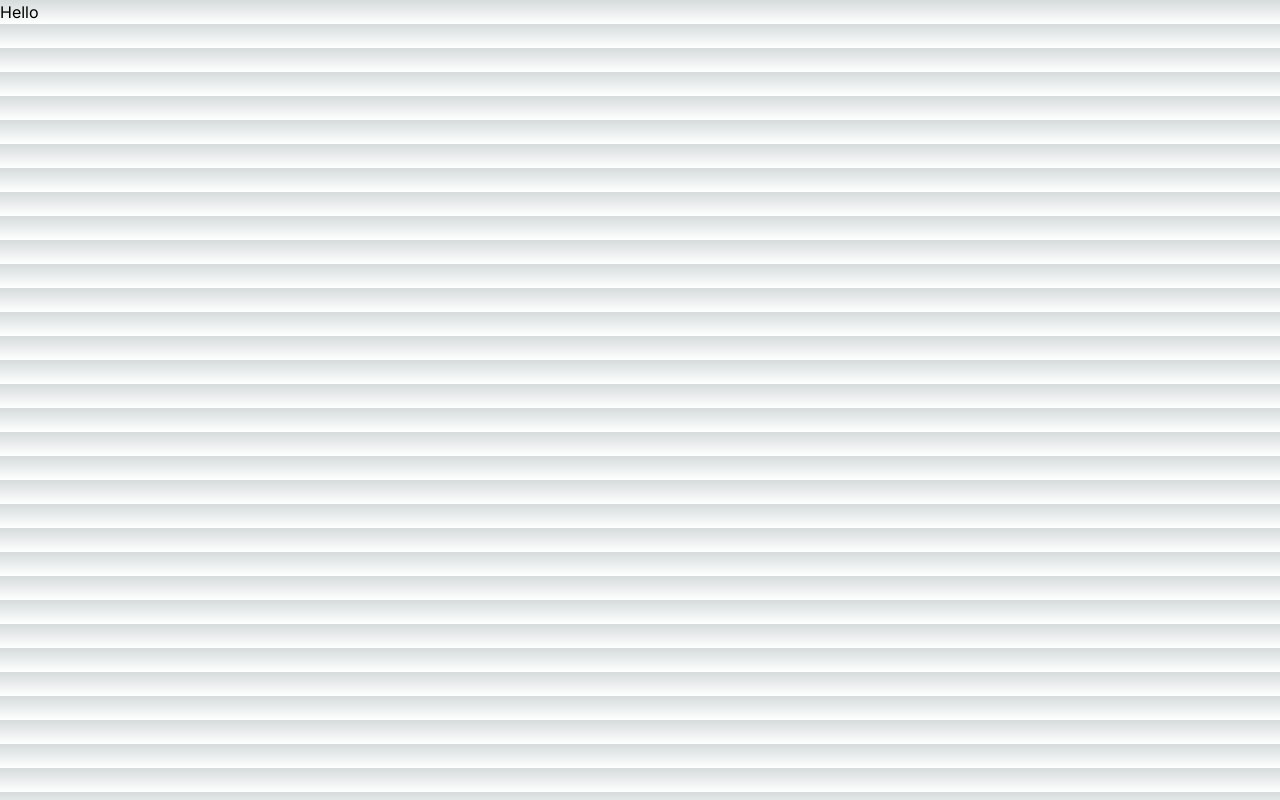
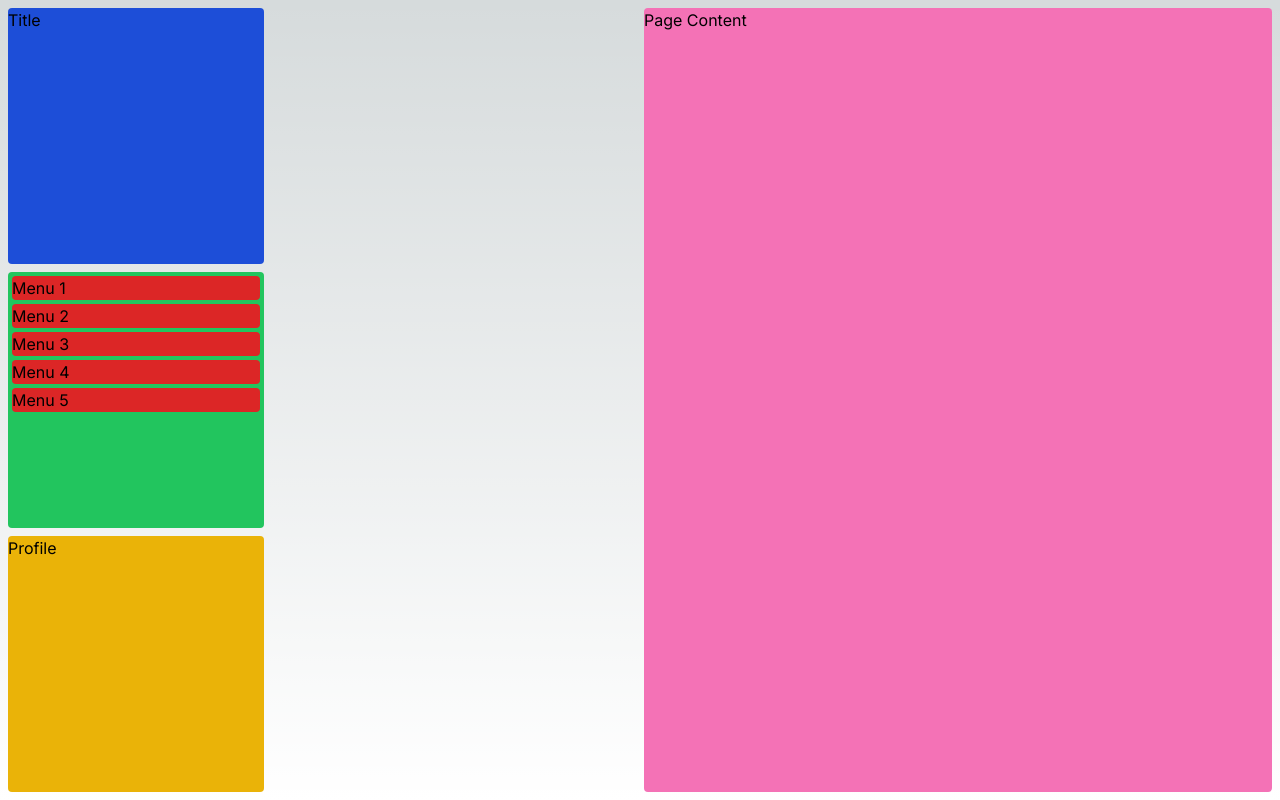
Before and after one commit to SamsterZero/nextdashboard, a Next.js app: page /NextDashboard in a window 1280 px wide. Built offline with nearby package versions, Linux system fonts and the light colour scheme.

Commit message:
Added common layout

```diff
--- /dev/null
+++ b/src/app/NextDashboard/layout.tsx
@@ -0,0 +1,34 @@
+import { Metadata } from "next";
+import React from "react";
+import NavMenu from "../ui/NavMenu";
+import Title from "../ui/Title";
+import Profile from "../ui/Profile";
+
+export const metadata: Metadata = {
+    title: {
+        template: '',
+        default: ''
+    },
+    description: ''
+}
+
+export default function Layout({ children }: { children: React.ReactNode }) {
+    return (
+        // <div className ="flex h-screen f1 ex-col md:flex-row md:overlflow-hidden">
+        <div className="h-screen grid grid-cols-2 grid-rows-3 md:grid-cols-2 gap-2 p-2">
+            {/* <div className="bg-blue-700 border w-full md:w-64"> */}
+            <div className="bg-blue-700 rounded md:w-64 order-1 col-span-1 md:col-auto">
+                <Title />
+            </div>
+            <div className="bg-green-500 rounded md:w-64 order-4 md:order-3 col-span-2 md:col-auto">
+                <NavMenu />
+            </div>
+            <div className="bg-yellow-500 rounded md:w-64 order-2 md:order-4 col-span-1 md:col-auto">
+                <Profile />
+            </div>
+            <div className="bg-pink-400 rounded order-3 md:order-2 md:row-span-3 col-span-2 md:col-span-1">
+                {children}
+            </div>
+        </div>
+    )
+}
--- a/src/app/NextDashboard/page.tsx
+++ b/src/app/NextDashboard/page.tsx
@@ -1,5 +1,7 @@
 export default function NextDashboard(){
     return(
-        <div>Hello</div>
+        <div>
+            <div>Page Content</div>
+        </div>
     )
 }
--- /dev/null
+++ b/src/app/ui/NavMenu.tsx
@@ -0,0 +1,11 @@
+export default function NavMenu(){
+    return (
+        <ul className="grid overflow-auto gap-1 grid-flow-col md:grid-flow-row p-1">
+            <li className="bg-red-600 rounded">Menu 1</li>
+            <li className="bg-red-600 rounded">Menu 2</li>
+            <li className="bg-red-600 rounded">Menu 3</li>
+            <li className="bg-red-600 rounded">Menu 4</li>
+            <li className="bg-red-600 rounded">Menu 5</li>
+        </ul>
+    )
+}
--- /dev/null
+++ b/src/app/ui/Profile.tsx
@@ -0,0 +1,5 @@
+export default function Profile(){
+    return(
+        <div>Profile</div>
+    )
+}
--- /dev/null
+++ b/src/app/ui/Title.tsx
@@ -0,0 +1,5 @@
+export default function Title(){
+    return(
+        <div>Title</div>
+    );
+}
```
Also changed, not shown: package.json (+6 -6 lines), src/app/ui/Nav.tsx (deleted), 1 other file (tests, documents, lock files or other folders).
